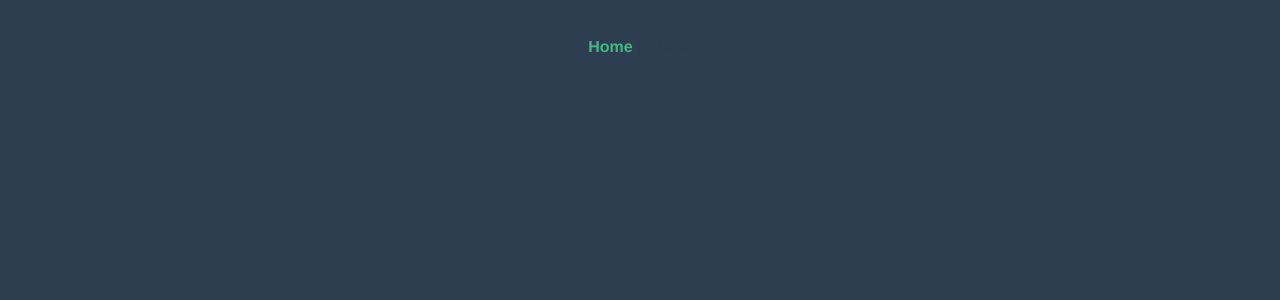
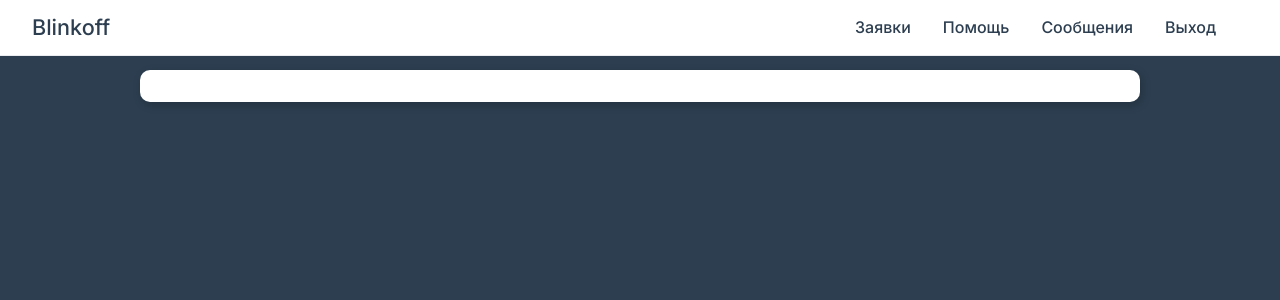
Before and after one commit to a-velesov/dashboard-vue3, a Vue app: page / in a window 1280 px wide. Shown: the top 300 px of the page. Built offline with nearby package versions, Linux system fonts and the light colour scheme.

Commit message:
setting router; add layout;

```diff
--- a/src/App.vue
+++ b/src/App.vue
@@ -1,30 +1,22 @@
 <template>
-  <div id="nav">
-    <router-link to="/">Home</router-link> |
-    <router-link to="/about">About</router-link>
-  </div>
-  <router-view/>
+  <component :is="layout + '-layout'" v-if="layout"/>
 </template>
 
-<style>
-#app {
-  font-family: Avenir, Helvetica, Arial, sans-serif;
-  -webkit-font-smoothing: antialiased;
-  -moz-osx-font-smoothing: grayscale;
-  text-align: center;
-  color: #2c3e50;
-}
+<script>
+import { useRoute } from 'vue-router';
+import { computed } from 'vue';
+import MainLayout from '@/layout/MainLayout';
+import AuthLayout from '@/layout/AuthLayout';
 
-#nav {
-  padding: 30px;
-}
+export default {
+  setup() {
+    const route = useRoute();
 
-#nav a {
-  font-weight: bold;
-  color: #2c3e50;
-}
+    return {
+      layout: computed(() => route.meta.layout),
+    };
+  },
+  components: { AuthLayout, MainLayout },
+};
 
-#nav a.router-link-exact-active {
-  color: #42b983;
-}
-</style>
+</script>
--- /dev/null
+++ b/src/components/TheNavbar.vue
@@ -0,0 +1,39 @@
+<template>
+  <nav class="navbar">
+    <h3>Blinkoff</h3>
+
+    <ul class="navbar-menu">
+      <li>
+        <router-link to="/">
+          Заявки
+        </router-link>
+      </li>
+      <li>
+        <router-link to="/help">
+          Помощь
+        </router-link>
+      </li>
+      <li>
+        <a>
+          Сообщения
+        </a>
+      </li>
+      <li>
+        <a>
+          Выход
+        </a>
+      </li>
+    </ul>
+  </nav>
+</template>
+
+<script>
+export default {
+  name: 'TheNavbar',
+  methods: {},
+};
+</script>
+
+<style scoped>
+
+</style>
--- /dev/null
+++ b/src/layout/AuthLayout.vue
@@ -0,0 +1,16 @@
+<template>
+  <div class="container">
+    <router-view />
+  </div>
+</template>
+
+<script>
+export default {
+  name: 'AuthLayout',
+  methods: {},
+};
+</script>
+
+<style scoped>
+
+</style>
--- /dev/null
+++ b/src/layout/MainLayout.vue
@@ -0,0 +1,20 @@
+<template>
+  <the-navbar />
+  <div class="container with-nav">
+    <div class="card"></div>
+  </div>
+</template>
+
+<script>
+import TheNavbar from '@/components/TheNavbar';
+
+export default {
+  name: 'MainLayout',
+  components: { TheNavbar },
+  methods: {},
+};
+</script>
+
+<style scoped>
+
+</style>
--- a/src/router/index.js
+++ b/src/router/index.js
@@ -5,12 +5,26 @@ const routes = [
   {
     path: '/',
     name: 'Home',
-    component: Home
+    component: Home,
+    meta: {
+      layout: 'main'
+    }
   },
   {
-    path: '/about',
-    name: 'About',
-    component: () => import('../views/About.vue')
+    path: '/help',
+    name: 'Help',
+    component: () => import('../views/Help.vue'),
+    meta: {
+      layout: 'main'
+    }
+  },
+  {
+    path: '/auth',
+    name: 'Auth',
+    component: () => import('../views/Auth.vue'),
+    meta: {
+      layout: 'auth'
+    }
   }
 ]
 
--- /dev/null
+++ b/src/views/Auth.vue
@@ -0,0 +1,16 @@
+<template>
+    <div class="card">
+
+    </div>
+</template>
+
+<script>
+export default {
+    name: 'Auth',
+    methods: {},
+}
+</script>
+
+<style scoped>
+
+</style>
```
Also changed, not shown: src/views/Help.vue (renamed from src/views/About.vue).
